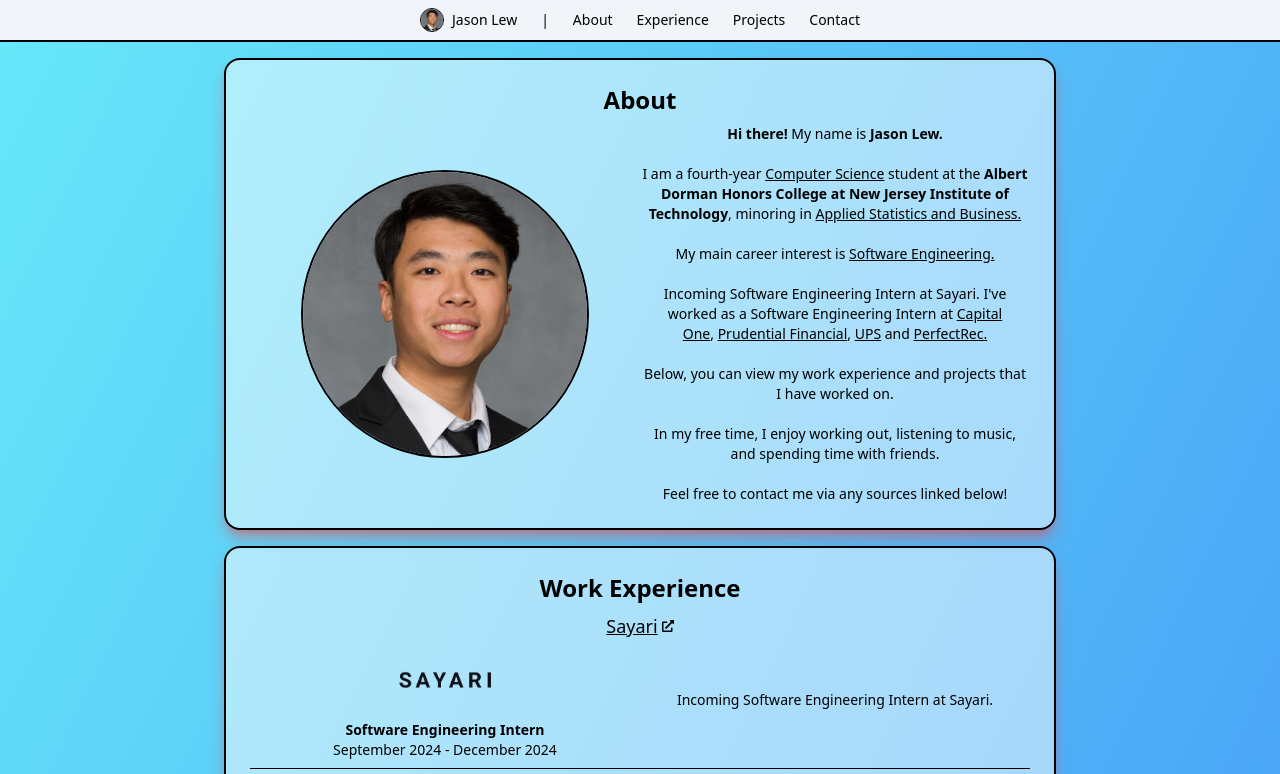
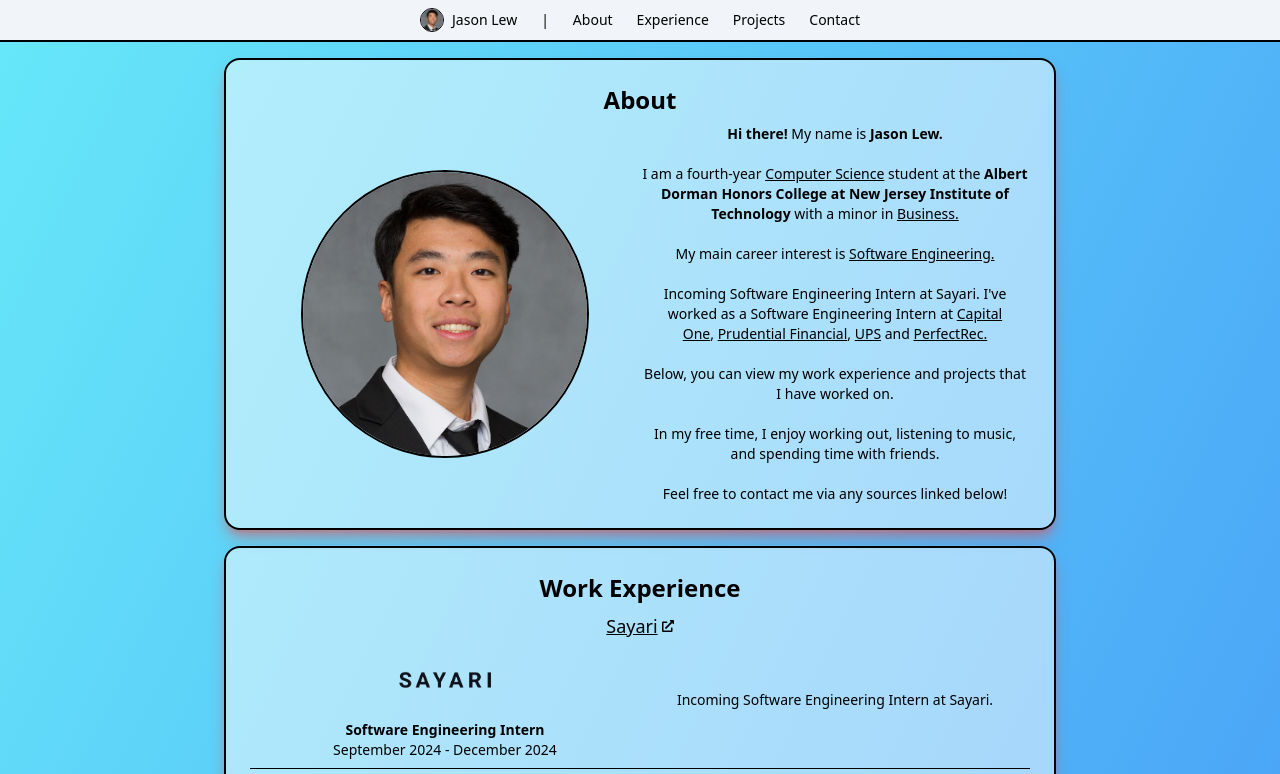
Before and after one commit to jasonlewcodes/Jason-Lew-Personal-Site, a Gatsby site: page / in a window 1280 px wide. Shown: the top 774 px of the page. Built offline with nearby package versions, Linux system fonts and the light colour scheme; Gatsby itself is replaced by a stand-in of ours.

Commit message:
drop minor

```diff
--- a/src/components/about.tsx
+++ b/src/components/about.tsx
@@ -26,8 +26,8 @@
           <span className="font-bold">
             Albert Dorman Honors College at New Jersey Institute of Technology
           </span>
-          , minoring in&nbsp;
-          <span className="underline">Applied Statistics and Business.</span>
+          &nbsp;with a minor in&nbsp;
+          <span className="underline">Business.</span>
           <br />
           <br />
           My main career interest is&nbsp;
```
